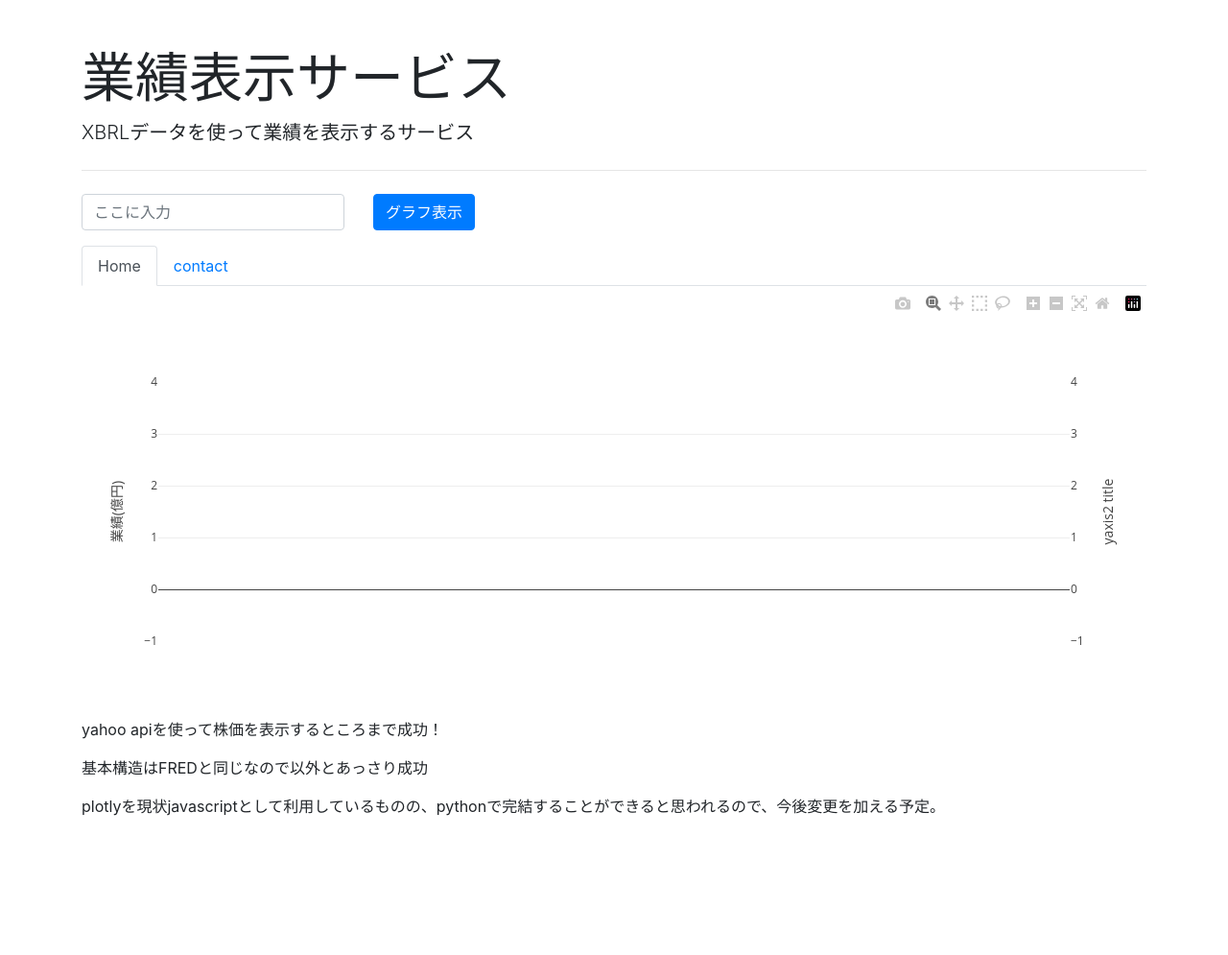
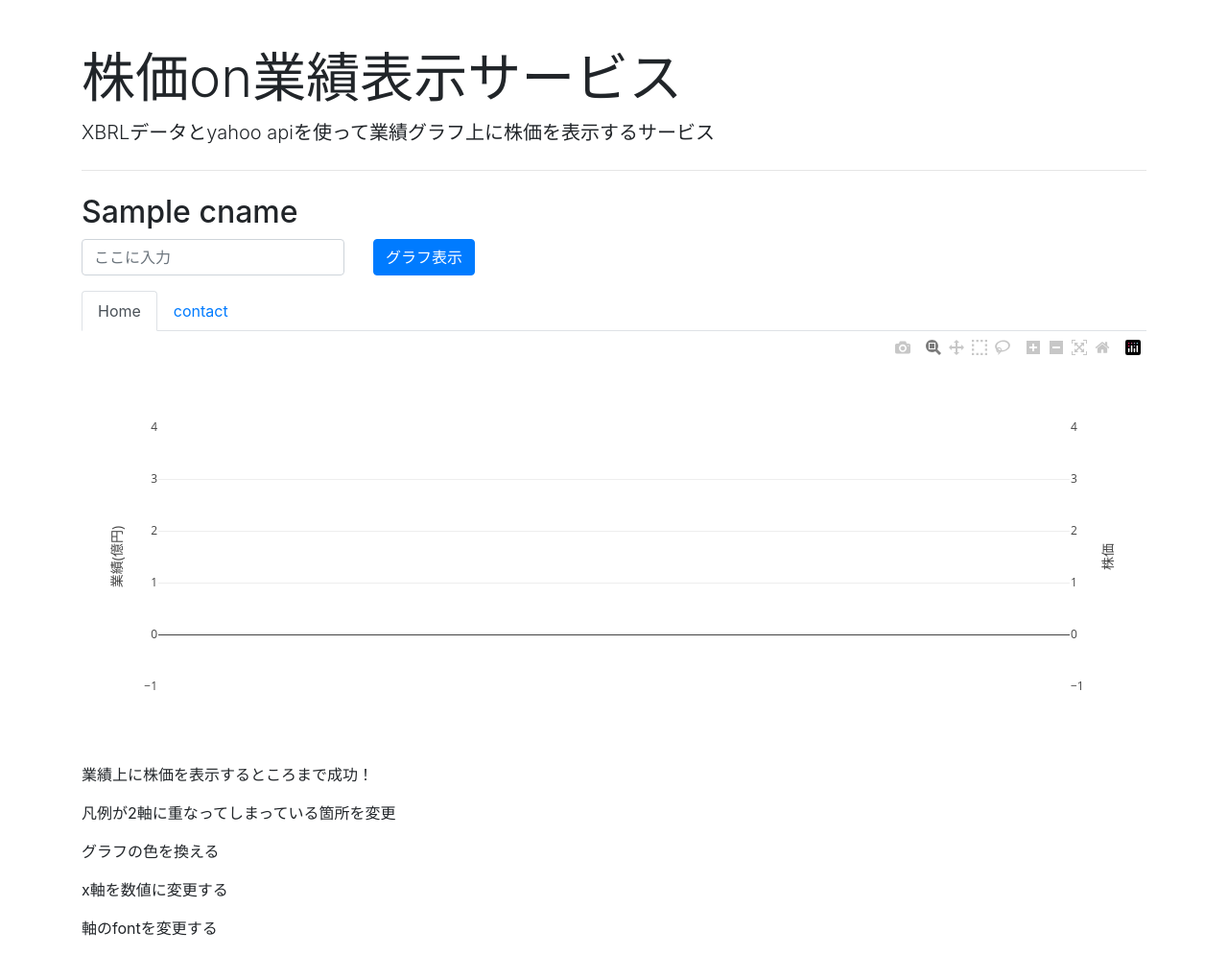
Before and after one commit to shimiiizu/NewXbrlWeb, a Flask app: template templates/sp_on_pl.html in a window 1280 px wide. Shown: the whole page at 96% size. Before the commit the page ends 850 px from the top, so only its background shows below. Run offline with Flask 2, Linux system fonts and the light colour scheme; the template is opened without the code that fills it: most values are stand-ins (such as "Sample title", 1, 10 or a date in 2020); parts of the project's set-up code (start-up, migrations or seed data) failed here and were passed over; some libraries are stand-ins or nearby versions.

Commit message:
これからファイルを駆除するのでコミットした

```diff
--- a/app.py
+++ b/app.py
@@ -121,7 +121,7 @@ def sp_on_pl_post():
     # yahoo finance api
     my_share = share.Share(code + ".T")
     symbol_data = my_share.get_historical(share.PERIOD_TYPE_YEAR,
-                                          3,
+                                          5,
                                           share.FREQUENCY_TYPE_DAY,
                                           1)
     df = pd.DataFrame({'Date': [datetime.fromtimestamp(d / 1000) for d in symbol_data['timestamp']],
--- a/templates/sp_on_pl.html
+++ b/templates/sp_on_pl.html
@@ -12,9 +12,10 @@
 <body>
 
 <div class="container mt-5">
-  <h1 class="display-4">業績表示サービス</h1>
-        <p class="lead">XBRLデータを使って業績を表示するサービス</p>
+  <h1 class="display-4">株価on業績表示サービス</h1>
+        <p class="lead">XBRLデータとyahoo apiを使って業績グラフ上に株価を表示するサービス</p>
         <hr class="my-4">
+        <h2>{{ cname }}</h2>
         <h3>{{ message }}</h3>
     <form action="sp_on_pl" method="post" enctype="multipart/form-data" class="row g-3">
         <div class="col-auto">
@@ -84,7 +85,7 @@
     var layout = {
 
      yaxis: {title: '業績(億円)'},
-     yaxis2: {title: 'yaxis2 title',
+     yaxis2: {title: '株価',
      overlaying: 'y',
      side: 'right'
     }
@@ -93,10 +94,12 @@
 
     Plotly.newPlot('myDiv', data, layout);
 </script>
+    <p>業績上に株価を表示するところまで成功！</p>
+    <p>凡例が2軸に重なってしまっている箇所を変更</p>
+    <p>グラフの色を換える</p>
+    <p>x軸を数値に変更する</p>
+    <p>軸のfontを変更する</p>
 
-<p>yahoo apiを使って株価を表示するところまで成功！</p>
-<p>基本構造はFREDと同じなので以外とあっさり成功</p>
-    <p>plotlyを現状javascriptとして利用しているものの、pythonで完結することができると思われるので、今後変更を加える予定。</p>
 
 </div>
 </body>
```
Also changed, not shown: PLGetter.py (+0 -18 lines).
